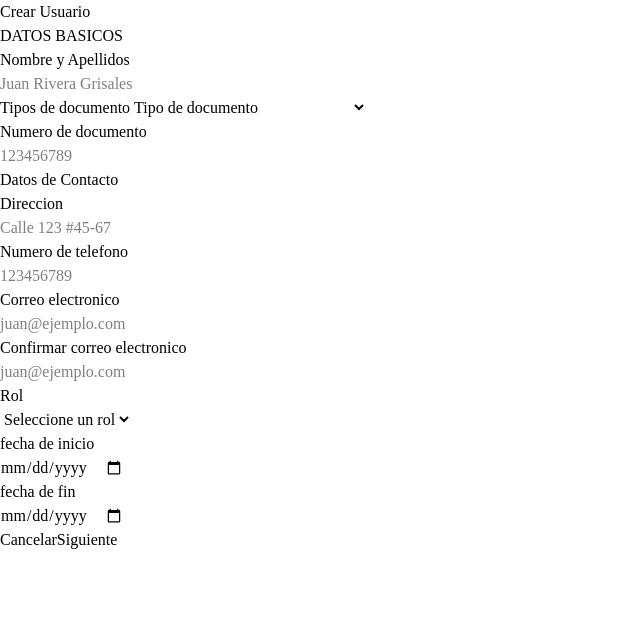
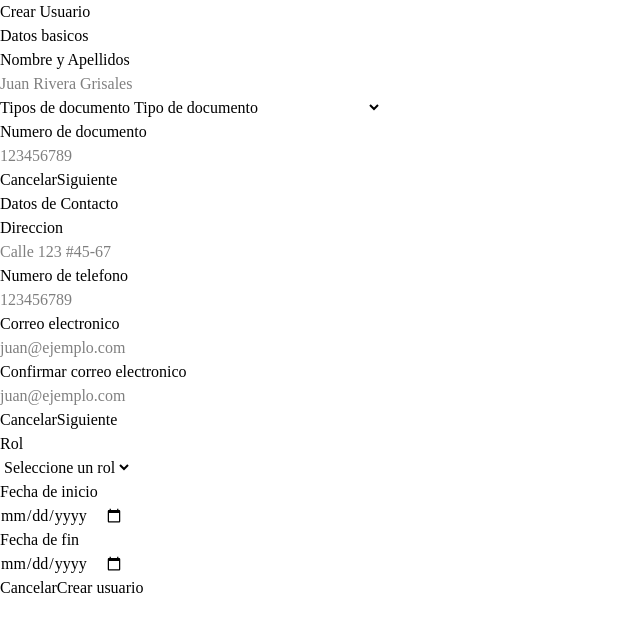
Before and after one commit to m3ch4/curatio-jhonier-actividades-clase-tareas, a React (Vite) app in the folder frontend/curatio/: page / in a window 1280 px wide. Shown: the top 632 px of the page, without its empty margins (0-640 px from the left). Built offline with nearby package versions, Linux system fonts and the light colour scheme.

Commit message:
feat: Creacion de formulario para el desarrollo de la actividad/tarea correspondiente al 25 de febrero de 2026, falta de creacion de vista tipo wizard para formulario

```diff
--- a/frontend/curatio/public/data/selects/documentTypes.json
+++ b/frontend/curatio/public/data/selects/documentTypes.json
@@ -1,4 +1,8 @@
 [
+    {
+        "id": "NIT",
+        "label":"Número de Identificación Tributaria"
+    },
     {
         "id": "C.C",
         "label":"Cedula de ciudadania"
--- a/frontend/curatio/src/data/selects/documentTypes.json
+++ b/frontend/curatio/src/data/selects/documentTypes.json
@@ -1,4 +1,8 @@
 [
+    {
+        "id": "NIT",
+        "label":"Número de Identificación Tributaria"
+    },
     {
         "id": "C.C",
         "label":"Cedula de ciudadania"
--- a/frontend/curatio/src/features/users/components/UserForm.jsx
+++ b/frontend/curatio/src/features/users/components/UserForm.jsx
@@ -5,154 +5,182 @@ import { useEffect, useState } from "react";
 import { getDocumentTypes, getRoles } from "../services/selectService";
 
 export default function UserForm() {
+  {
+    /*==========ESTADOS LISTA TIPOS DOCUMENTO==========*/
+  }
 
-{/*==========ESTADOS LISTA TIPOS DOCUMENTO==========*/}
+  const [documentTypes, setDocumentTypes] = useState([]);
 
-  const [documentTypes, setDocumentTypes] = useState([])
+  useEffect(() => {
+    getDocumentTypes().then(setDocumentTypes);
+  }, []);
 
-  useEffect(()=> {
-    getDocumentTypes().then(setDocumentTypes)
-  },[])
+  {
+    /*==========ESTADOS LISTA ROLES==========*/
+  }
+  const [roles, setRoles] = useState([]);
 
-
-{/*==========ESTADOS LISTA ROLES==========*/}
-  const [roles, setRoles] = useState([])
-
-  useEffect(()=> {
-  getRoles().then(setRoles)
-  },[])
-
-
+  useEffect(() => {
+    getRoles().then(setRoles);
+  }, []);
 
   /*==========EVENTOS/*==========*/
 
   const handleNameChange = (e) => {
-    console.log("Nombre del usuario", e.target.value);  {/*Almacenar el ingreso de datos en un input*/}
-
+    console.log("Nombre del usuario", e.target.value);           {/*Almacenar el ingreso de datos en un input*/}
   };
 
-  const handleEmailBlur = (b) => {                      {/*Hace referencia a cuando yo salgo del input*/}
-  console.log("Email del usuario", b.target.value);
+  const handleEmailBlur = (b) => {
+    console.log("Email del usuario", b.target.value);            {/*Hace referencia a cuando yo salgo del input*/}
   };
 
-  const handleButtonSubmit = (s) => {                      {/*Envia datos del formulario*/}
-  console.log("Datos del formulario", s.target.value);
+  const handleButtonSubmit = (s) => {
+    console.log("Datos del formulario", s.target.value);          {/*Hace referencia a cuando yo oprimo el boton de submit*/}
   };
-
-
 
   return (
     <div>
       {/*Formulario para crear el usuario REALIZADO POR JHONIER G */}
-
-      <form className="grid grid-cols-1 space-x-6">
-        {/*DATOS BASICOS */}
-
-        <h1
-        className="
+      <form className="grid grid-cols-1 md:grid-cols-2 lg:grid-cols-3 gap-4">
+        {/* ================= DATOS BASICOS ================= */}
+        <section className="grid gap-4 p-4 border rounded-xl">
+          <h2 className="
           text-center
           text-subtittles
           font-bold
-        text-label"
-        >DATOS BASICOS
-        </h1>
+          text-label">
+            Datos basicos
+          </h2>
 
           <Input
             label="Nombre y Apellidos"
             placeholder="Juan Rivera Grisales"
             name="fullNames"
             onChange={handleNameChange}
-          >
-        </Input>
+          />
 
           <Select
             label="Tipos de documento"
             name="documentTypes"
             options={documentTypes}
             placeholder="Tipo de documento"
-        >
-        </Select>
+          />
 
           <Input
             label="Numero de documento"
             placeholder="123456789"
             type="number"
             name="documentNumber"
-          onBlur={handleEmailBlur}>
+            onBlur={handleEmailBlur}
+          />
 
-        </Input>
+          <div className="flex justify-between mt-6">
+            <Buttom
+              variant="secondary"
+              size="sm"
+              onClick={() => console.log("Oprimió cancelar")}
+            >
+              Cancelar
+            </Buttom>
 
-        {/*DATOS DE CONTACTO*/}
+            <Buttom
+              variant="primary"
+              size="sm"
+              type="submit"
+              onSubmit={handleButtonSubmit}
+              onClick={() => console.log("Oprimió siguiente")}
+            >
+              Siguiente
+            </Buttom>
+          </div>
+        </section>
 
-        <h1
-        className="
+        {/* ================= CONTACTO ================= */}
+        <section className="grid gap-4 p-4 border rounded-xl">
+          <h2 className="
           text-center
           text-subtittles
           font-bold
-        text-label"
-        >Datos de Contacto</h1>
+          text-label">
+            Datos de Contacto
+          </h2>
 
           <Input
             label="Direccion"
             placeholder="Calle 123 #45-67"
-          name="address">
-        </Input>
+            name="address"
+          />
 
           <Input
             label="Numero de telefono"
             placeholder="123456789"
             type="tel"
-          name="phoneNumber">
-        </Input>
+            name="phoneNumber"
+          />
 
           <Input
             label="Correo electronico"
             placeholder="juan@ejemplo.com"
             type="email"
-          name="email">
-
-        </Input>
+            name="email"
+          />
 
           <Input
             label="Confirmar correo electronico"
             placeholder="juan@ejemplo.com"
             type="email"
-          name="confirmEmail">
-        </Input>
+            name="confirmEmail"
+          />
 
-        {/*DATOS DE ROL*/}
+          <div className="flex justify-between mt-6">
+            <Buttom
+              variant="secondary"
+              size="sm"
+              onClick={() => console.log("Oprimió cancelar")}
+            >
+              Cancelar
+            </Buttom>
 
-        <h1
-        className="
+            <Buttom
+              variant="primary"
+              size="sm"
+              type="submit"
+              onSubmit={handleButtonSubmit}
+              onClick={() => console.log("Oprimió siguiente")}
+            >
+              Siguiente
+            </Buttom>
+          </div>
+        </section>
+
+        {/* ================= ROL ================= */}
+        <section className="grid gap-4 p-4 border rounded-xl">
+          <h2 className="
           text-center
           text-subtittles
           font-bold
-        text-label">Rol</h1>
+          text-label">
+            Rol
+          </h2>
 
           <Select
             name="roles"
             options={roles}
             placeholder="Seleccione un rol"
-        >
-        </Select>
+          />
 
           <Input
-          label="fecha de inicio"
-          placeholder="2023-01-01"
+          label="Fecha de inicio"
           type="date"
-          name="startDate">
-        </Input>
+          name="startDate" />
 
           <Input
-          label="fecha de fin"
-          placeholder="2023-12-31"
+          label="Fecha de fin"
           type="date"
-          name="endDate">
-        </Input>
+          name="endDate"/>
 
-
-        {/*Actions*/}
-        <div className="flex items-center justify-center gap-12">
+          {/*justify-between ======> Distrubye los elementos a izquierda y derecha dejando el maximo espacio disponible entre ellos */}
+          <div className="flex justify-between">
             <Buttom
               variant="secondary"
               size="sm"
@@ -162,15 +190,14 @@ export default function UserForm() {
 
             <Buttom
               variant="primary"
-          size="md"
+              size="sm"
               type="submit"
               onSubmit={handleButtonSubmit}
-          onClick={() => console.log("Oprimió guardar")}>
-          Siguiente
+              onClick={() => console.log("Oprimió siguiente")}>
+              Crear usuario
             </Buttom>
-
-
           </div>
+        </section>
       </form>
     </div>
   );
--- a/frontend/curatio/src/features/users/services/selectService.js
+++ b/frontend/curatio/src/features/users/services/selectService.js
@@ -4,6 +4,7 @@ export async function getDocumentTypes() {
     return response.json();
 }
 
+/*FUNCION ASINCRONA PARA LLAMADA DE ROLES*/
 export async function getRoles() {
     // Con fetch: el archivo debe estar en public/data/selects/roles.json
     const response = await fetch("/data/selects/roles.json");
--- a/frontend/curatio/src/shared/components/Input.jsx
+++ b/frontend/curatio/src/shared/components/Input.jsx
@@ -29,7 +29,7 @@ export default function Input({ label, type = "text", ...props }) {
       h-12
       flex
       items-center
-      ">
+      " >
 
         {/* Area interactiva invisible (48px) */}
         <div
@@ -70,7 +70,6 @@ export default function Input({ label, type = "text", ...props }) {
 
 
           placeholder:text-label
-          placeholder:text-label
           placeholder:text-small
           placeholder:font-body
           placeholder:text-font-heading
--- a/frontend/curatio/src/styles/semantic.css
+++ b/frontend/curatio/src/styles/semantic.css
@@ -34,7 +34,7 @@
   --semantic-text-label: var(--color-black); /* Texto de labels y placeholder según mi diseño */
   --semantic-text-button-secondary: var(--color-black); /* Color del texto de los botones secundarios */
   /*BORDER*/
-    --semantic-border: var(--color-secondary-500);/*Borde principal*/
+    --semantic-border: var(--color-secondary-600);/*Borde principal*/
     --semantic-border-strong: var(--color-black);/*Bordes mas fuertes, */
 
 
```
Lines whose indentation alone changed are shown as unchanged.
